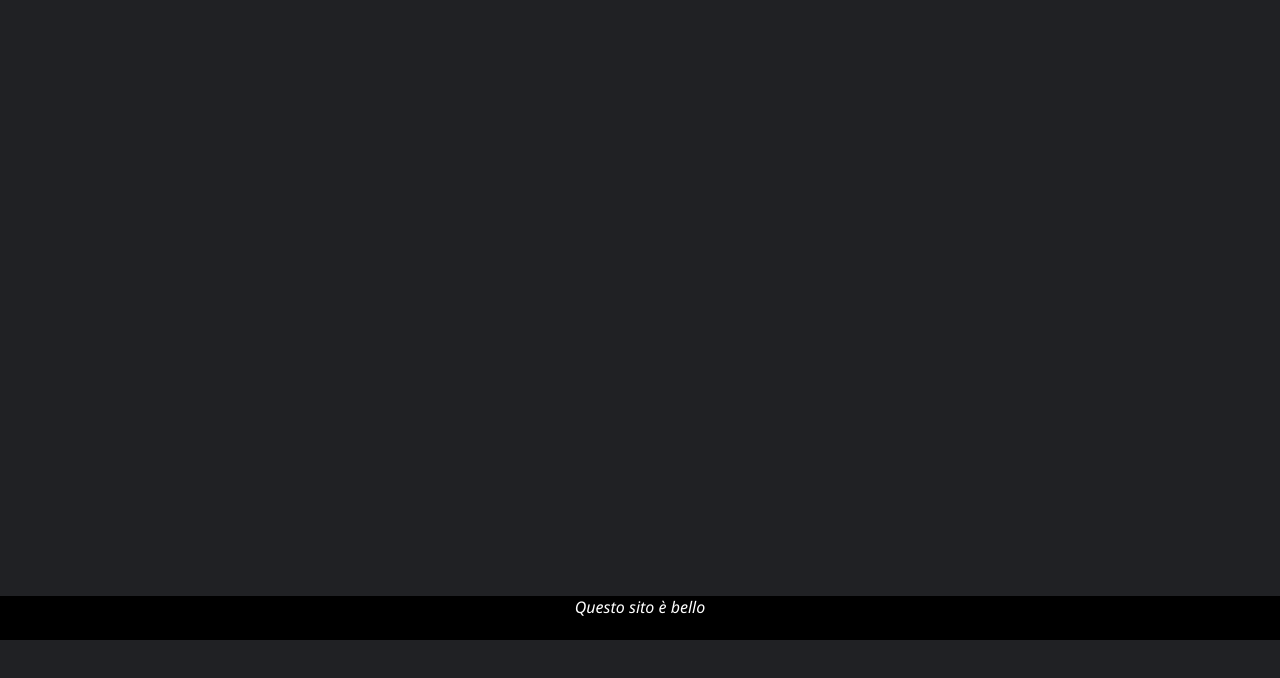
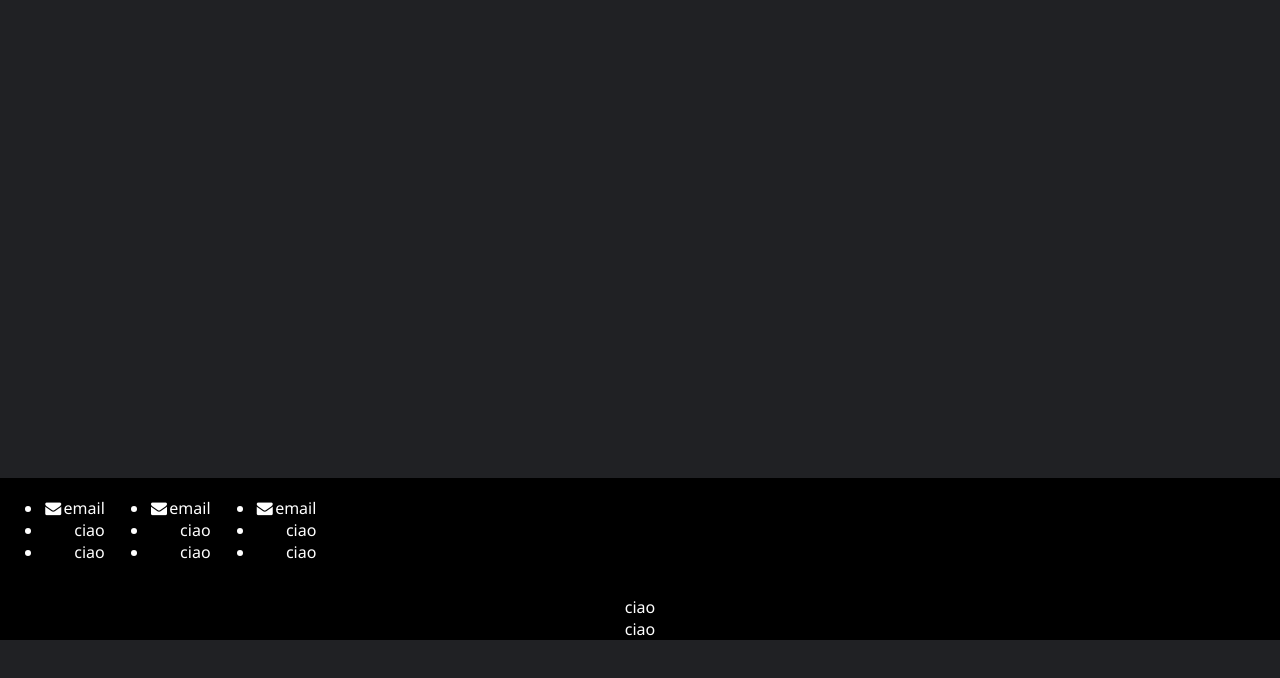
Before and after one commit to Pasqualecoder/SFI_Net, a plain HTML site: page sito/html/template.html in a window 1280 px wide. Shown: the part 160-838 px from the top of the page. Drawn offline with Linux system fonts and the light colour scheme.

Commit message:
Add files via upload

```diff
--- a/sito/html/template.html
+++ b/sito/html/template.html
@@ -41,12 +41,45 @@
     <br><br><br><br><br><br><br><br><br><br><br><br><br><br><br><br><br><br><br><br><br><br><br><br><br><br><br><br><br><br><br><br><br><br><br><br><br><br><br><br><br><br><br><br><br><br><br><br><br><br><br><br><br><br><br><br><br><br><br><br><br><br><br>
     <br><br><br><br><br><br><br><br><br><br><br><br><br><br><br><br><br><br><br><br><br><br><br><br><br><br><br><br><br><br><br><br><br><br><br><br><br><br><br><br><br><br><br><br><br><br><br><br><br><br><br><br><br><br><br><br><br><br><br><br><br><br><br>
 
+    prova
+    <footer>
 
-    <footer>
-      <em>
-        Questo sito è bello
-        <br><br>
-      </em>
+      <table>
+        <tr>
+          <td>
+            <ul>
+              <li><i class="fa fa-fw fa-envelope"></i>email</li>
+              <li>ciao</li>
+              <li>ciao</li>
+            </ul>
+          </td>
+          <td>
+            <ul>
+              <li><i class="fa fa-fw fa-envelope"></i>email</li>
+              <li>ciao</li>
+              <li>ciao</li>
+            </ul>
+          </td>
+          <td>
+            <ul>
+              <li><i class="fa fa-fw fa-envelope"></i>email</li>
+              <li>ciao</li>
+              <li>ciao</li>
+            </ul>
+          </td>
+        </tr>
+      </table>
+
+      <div class="footer">
+      </div>
+      <div class="footer">
+        ciao
+      </div>
+      <div class="footer">
+        ciao
+      </div>
+
+
     </footer>
 
   </body>
```
